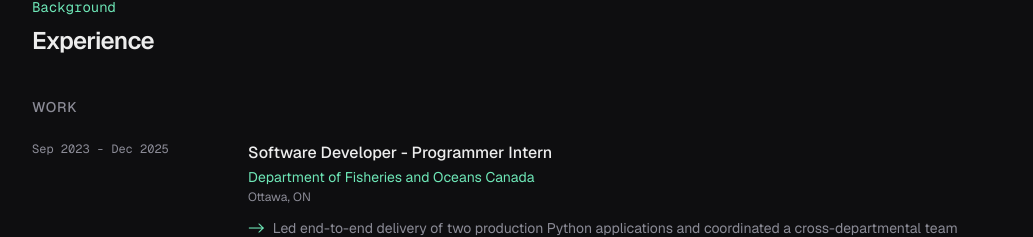
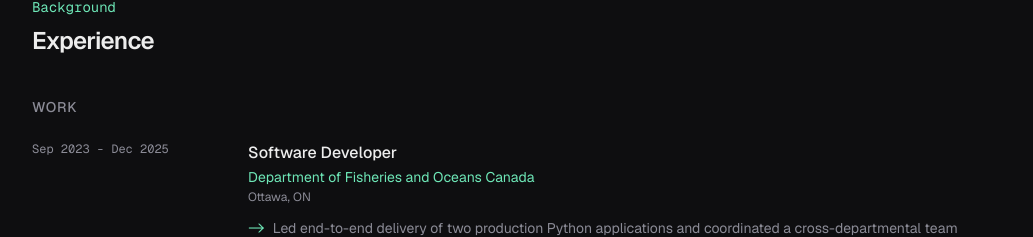
Before and after one commit to khalifehbasiri/khalifeh-portfolio, a Next.js app: page / in a window 1280 px wide. Shown: the part 2552-2789 px from the top of the page, without its empty margins (120-1153 px from the left). Built offline with nearby package versions, Linux system fonts and the light colour scheme.

Commit message:
updated DFO role

```diff
--- a/app/data/portfolio.ts
+++ b/app/data/portfolio.ts
@@ -195,7 +195,7 @@ export const skillGroups = [
 
 export const workExperience: WorkExperience[] = [
   {
-    role: "Software Developer - Programmer Intern",
+    role: "Software Developer",
     company: "Department of Fisheries and Oceans Canada",
     location: "Ottawa, ON",
     period: "Sep 2023 - Dec 2025",
```
Also changed, not shown: 1 other file (tests, documents, lock files or other folders).
